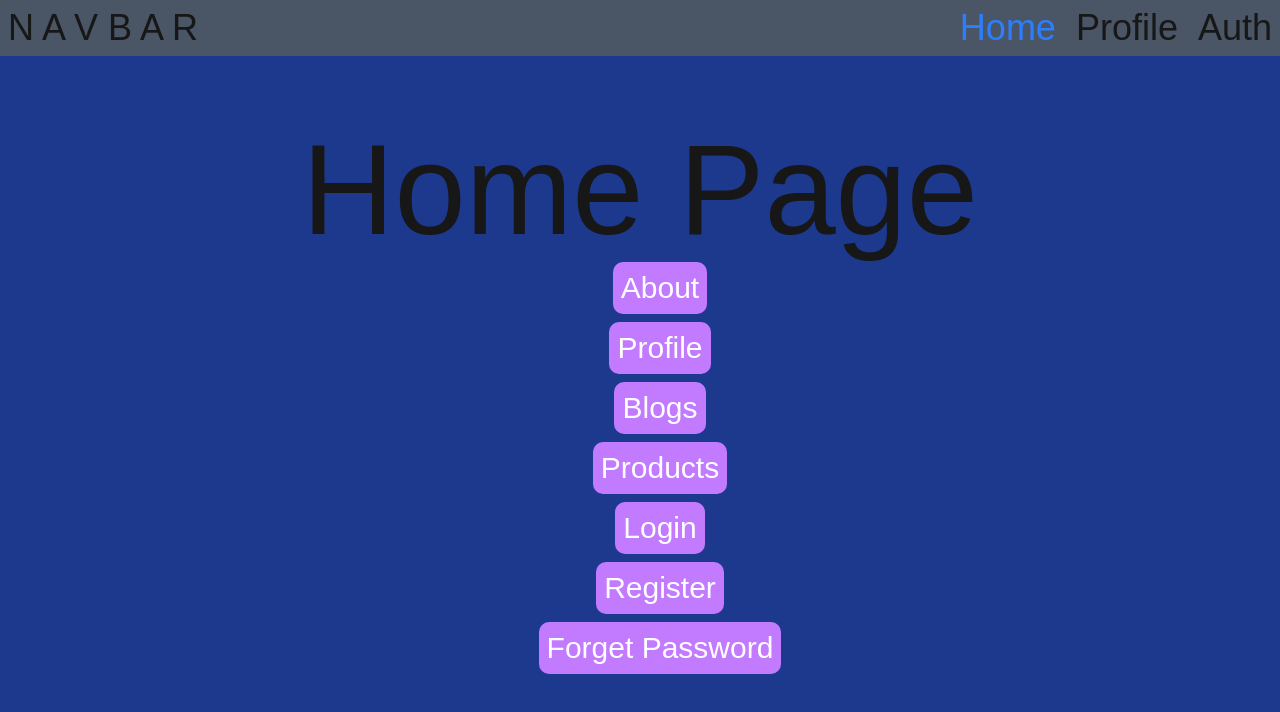
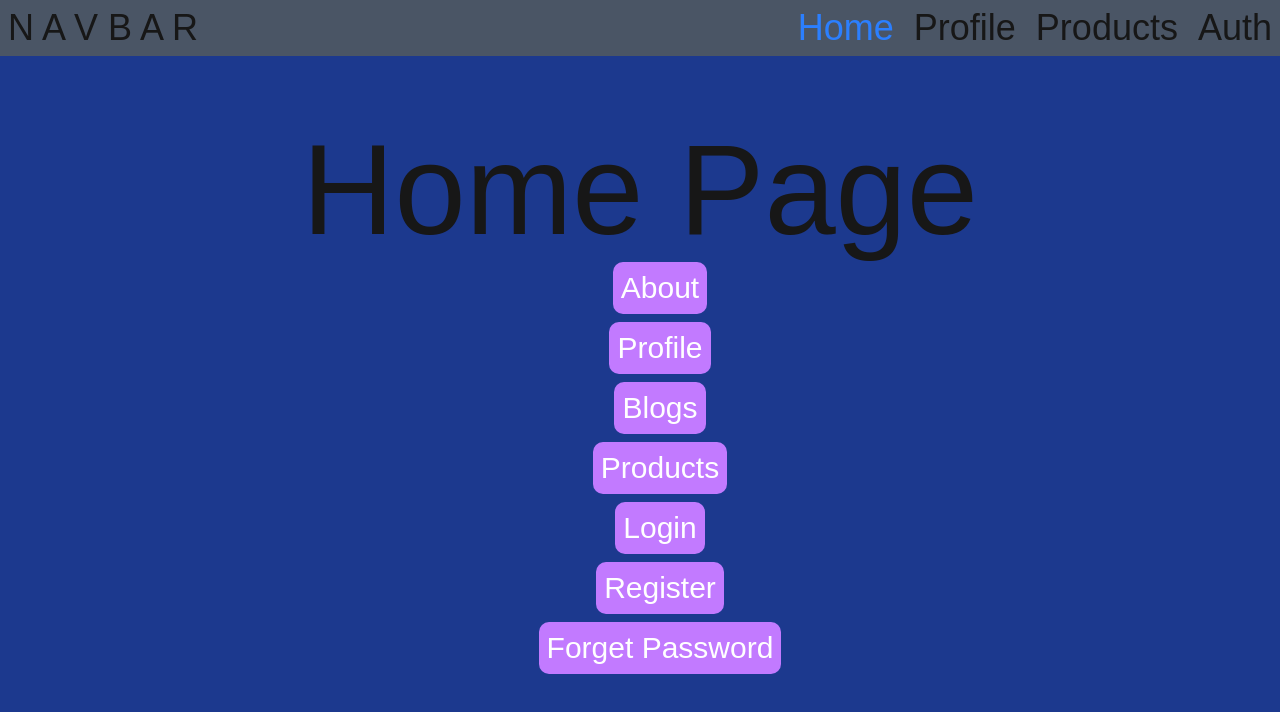
Before and after one commit to 17Swagat/Mulhite_LLM_Interface, a Next.js app: page / in a window 1280 px wide. Shown: the top 712 px of the page. Built offline with nearby package versions, Linux system fonts and the light colour scheme.

Commit message:
ACTIVE-LINKS:=> Navbar navlinks consistent color staying on subpages of the route

```diff
--- a/src/components/my/navbar.tsx
+++ b/src/components/my/navbar.tsx
@@ -9,17 +9,17 @@ export function Navbar(){
     const navLinks = [
         {linkName: 'Home', href: '/'},
         {linkName: 'Profile', href: '/profile'},
-        {linkName: 'Auth', href: '/login'}
+        {linkName: 'Products', href: '/products'},
+        {linkName: 'Auth', href: '/login'},
     ];
 
     return (
-
         <nav className="fixed bg-gray-600 w-full p-2 text-4xl flex justify-between">
           <Link href="/">N A V B A R</Link>
           <div>
             <ul className="flex gap-5">
                 {navLinks.map(navItem => {
-                    const isActive = (navItem.href == pathname)
+                    const isActive = (navItem.href == pathname) || (pathname.includes(navItem.href) && navItem.href != '/');
                     return (
                     <li key={navItem.linkName}>
                         <Link href={navItem.href} className={`${(isActive) ? "text-blue-500": ""}`}
```
